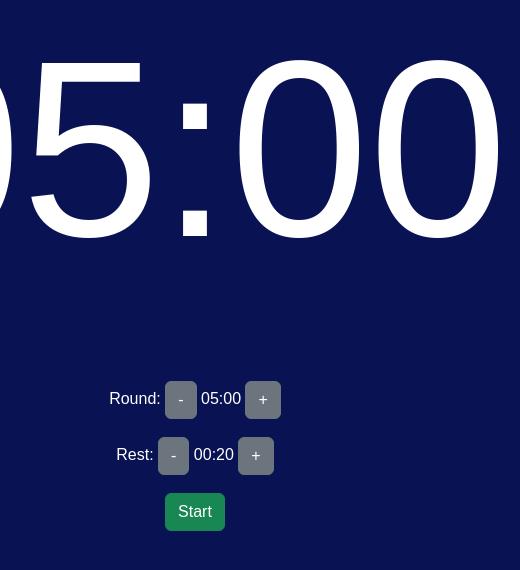
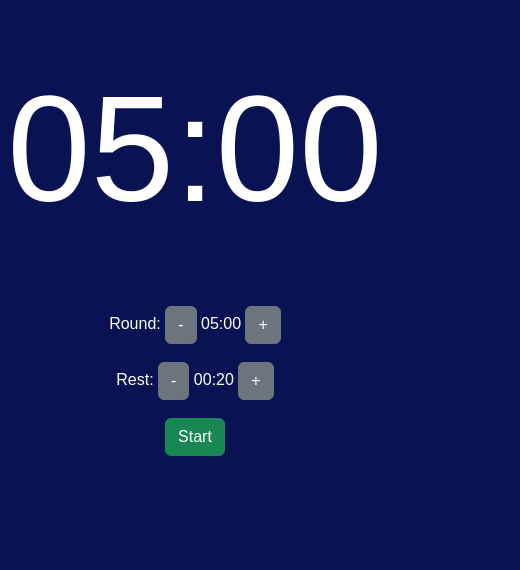
Before and after one commit to sfw185/BJJTimer, a React (Create React App) app: page / in a window 390 px wide. Shown: the part 184-754 px from the top of the page, 520 px wide, since content can reach past the window. Built offline with nearby package versions, Linux system fonts and the light colour scheme.

Commit message:
Mobile fix

```diff
--- a/src/Timer.css
+++ b/src/Timer.css
@@ -20,3 +20,9 @@ body {
 .control-group {
   margin-bottom: 10px;
 }
+
+@media screen and (max-width: 768px) {
+  #display {
+    font-size: 150px;
+  }
+}
```
